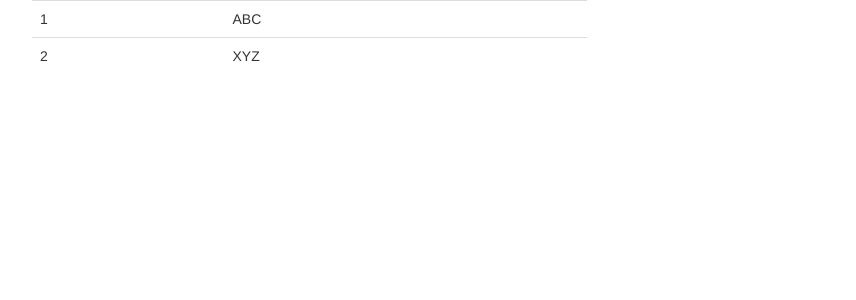
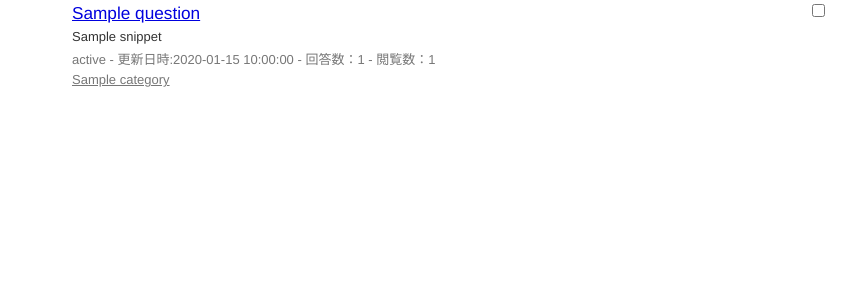
Before and after one commit to mpkato/openliveq, a Flask app: template web/templates/serp.html in a window 1280 px wide. Shown: the top 300 px of the page, without its empty margins (38-894 px from the left). Run offline with Flask 2, Linux system fonts and the light colour scheme; the template is opened without the code that fills it: most values are stand-ins (such as "Sample title", 1, 10 or a date in 2020); some libraries are stand-ins or nearby versions.

Commit message:
Add style to SERP

```diff
--- /dev/null
+++ b/web/static/css/main.css
@@ -0,0 +1,31 @@
+.serp {
+    font-family: "メイリオ","Hiragino Kaku Gothic ProN","MS PGothic","MS UI Gothic",Helvetica,Arial,sans-serif !important;
+    line-height: 1.56;
+}
+
+.serp li {
+    list-style: none;
+    margin-bottom: 20px;
+}
+
+.title {
+    color: #0000de;
+    font-size: 123%;
+    text-decoration: underline;
+}
+
+.snippet {
+    font-size: small;
+    margin-bottom: 3px;
+}
+
+.details {
+    font-size: small;
+    color: #777;
+}
+
+.category {
+    font-size: small;
+    color: #777;
+    text-decoration: underline;
+}
--- a/web/templates/layout.html
+++ b/web/templates/layout.html
@@ -7,6 +7,7 @@
     <title>{{ title }}</title>
     <!-- Bootstrap -->
     <link href="/static/css/bootstrap.min.css" rel="stylesheet">
+    <link href="/static/css/main.css" rel="stylesheet">
 
     <!-- HTML5 shim and Respond.js for IE8 support of HTML5 elements and media queries -->
     <!-- WARNING: Respond.js doesn't work if you view the page via file:// -->
--- a/web/templates/serp.html
+++ b/web/templates/serp.html
@@ -2,18 +2,28 @@
 {% block content %}
 <div class="wall">
   <div class="container">
+    {% for q in questions %}
     <div class="row">
-      <div class="col-md-6">
-      <table class="table">
-        <tr>
-            <td>1</td><td>ABC</td>
-        </tr>
-        <tr>
-            <td>2</td><td>XYZ</td>
-        </tr>
-      </table>
+      <div class="col-xs-8">
+        <ul class="serp">
+            <li>
+                <div class="question">
+                    <div class="title">{{ q.title }}</div>
+                    <div class="snippet">{{ q.snippet }}</div>
+                    <div class="details">
+                    {{ q.status }} - 更新日時:{{ q.updated_at }} - 回答数：{{
+                        q.answer_num }} - 閲覧数：{{ q.view_num }}
+                    </div>
+                    <div class="category">{{ q.category }}</div>
+                </div>
+            </li>
+        </ul>
+      </div>
+      <div class="col-xs-2">
+        <input type="checkbox"/>
       </div>
     </div>
+    {% endfor %}
   </div>
 </div>
 {% endblock %}
```
Also changed, not shown: web/app.py (+9 -3 lines).
